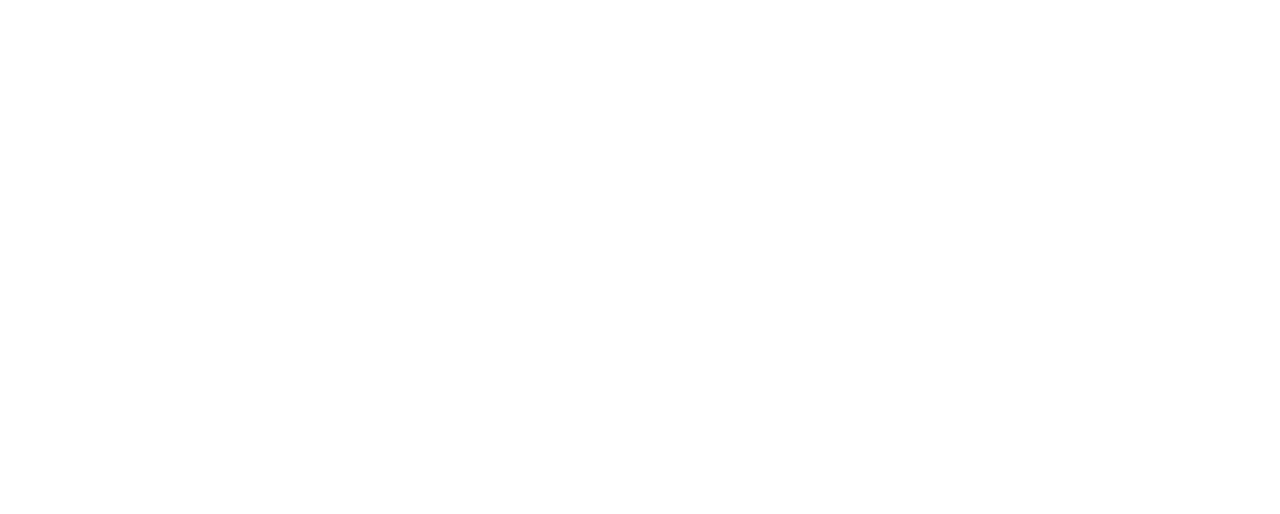
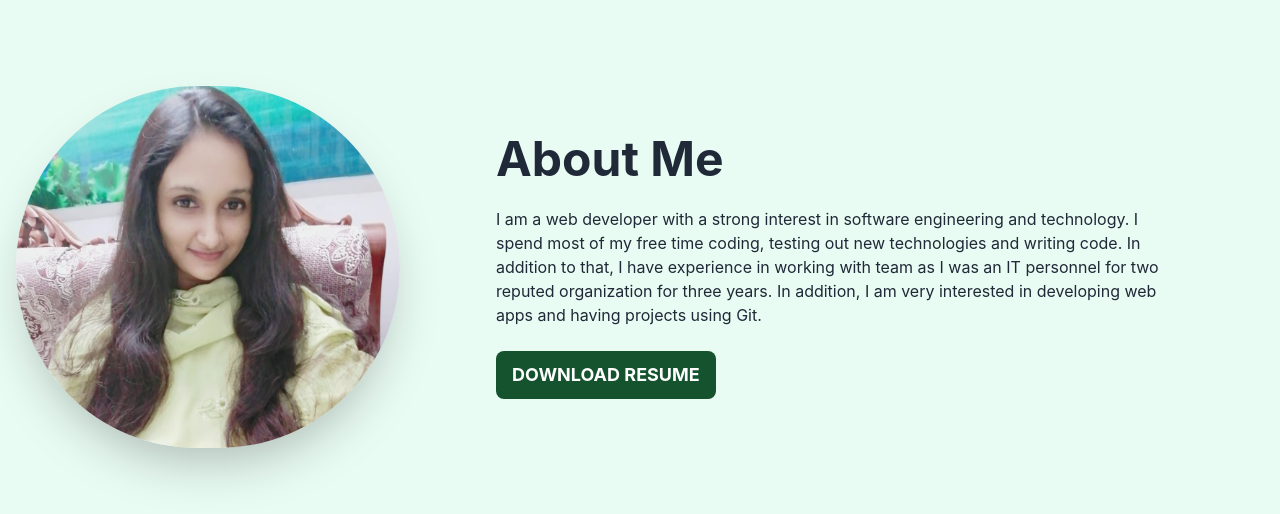
Before and after one commit to Eshita95/Portfolio-website, a React (Create React App) app: page / in a window 1280 px wide. Shown: the part 1037-1551 px from the top of the page. Before the commit the page ends 864 px from the top, so only its background shows below. Built offline with nearby package versions, Linux system fonts and the light colour scheme.

Commit message:
about me section added

```diff
--- a/src/App.js
+++ b/src/App.js
@@ -1,4 +1,5 @@
 import './App.css';
+import About from './Components/About';
 import Banner from './Components/Banner';
 import Navbar from './Components/Navbar';
 
@@ -7,6 +8,7 @@
     <div className="App">
       <Navbar></Navbar>
       <Banner></Banner>
+      <About></About>
     </div>
   );
 }
--- /dev/null
+++ b/src/Components/About.js
@@ -0,0 +1,26 @@
+import React from 'react';
+import Eshita from '../Image/Eshita.jpg'
+
+const About = () => {
+    return (
+        <div className='w-full bg-emerald-200 bg-opacity-25 '>
+            <div className='container mx-auto md:py-10'>
+                <div class="hero min-h-screen">
+                    <div class="hero-content flex-col lg:flex-row">
+                        <img src={Eshita} alt='' class="max-w-sm rounded-full shadow-2xl" />
+                        <div className='mx-20'>
+                            <h1 class="text-5xl font-bold">About Me</h1>
+                            <p class="py-6">I am a web developer with a strong interest in software engineering and technology. I spend most of my free time coding, testing out new technologies and writing code. In addition to that, I have experience in working with team as I was an IT personnel for two reputed organization for three years. In addition, I am very interested in developing web apps and having projects using Git.</p>
+                            <div>
+                                <a href="https://drive.google.com/file/d/1hDc4TIEKD6DvoGkwUopX9cffDZkgah0b/view?usp=sharing=download" className='text-white font-bold text-lg btn hover:bg-green-800 bg-green-900 border-0'>Download Resume</a>
+                            </div>
+                        </div>
+                    </div>
+
+                </div>
+            </div>
+        </div>
+    );
+};
+
+export default About;
```
Also changed, not shown: src/Image/Eshita.jpg (added).
